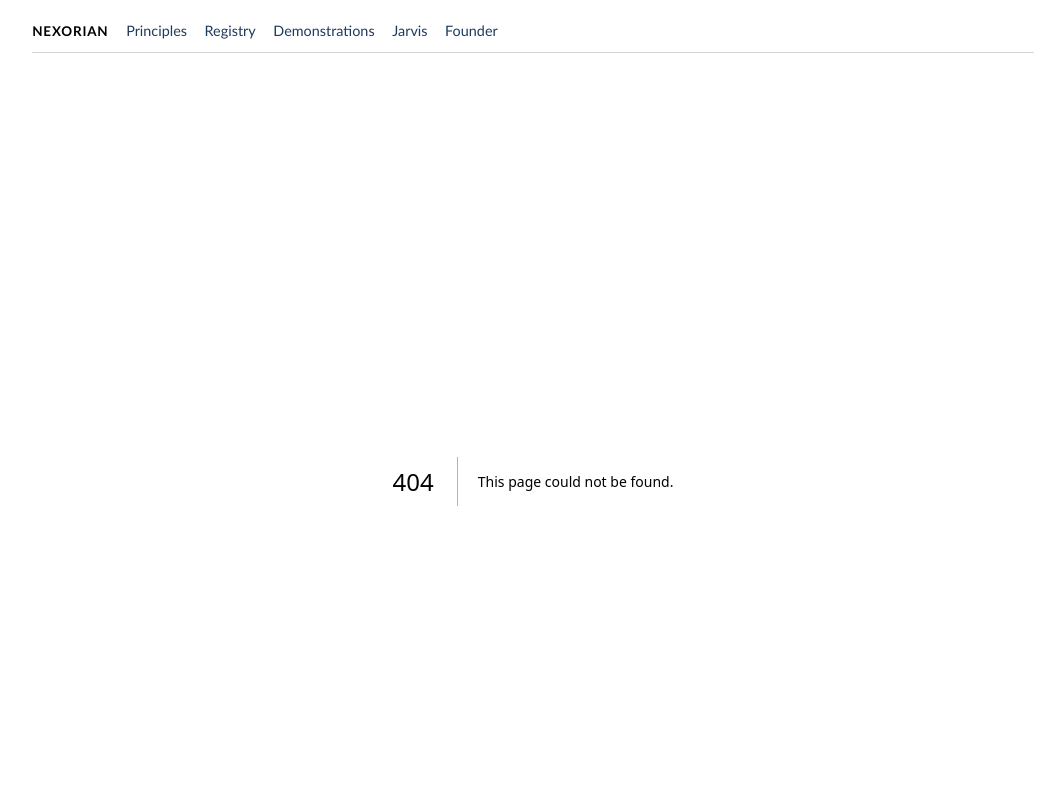
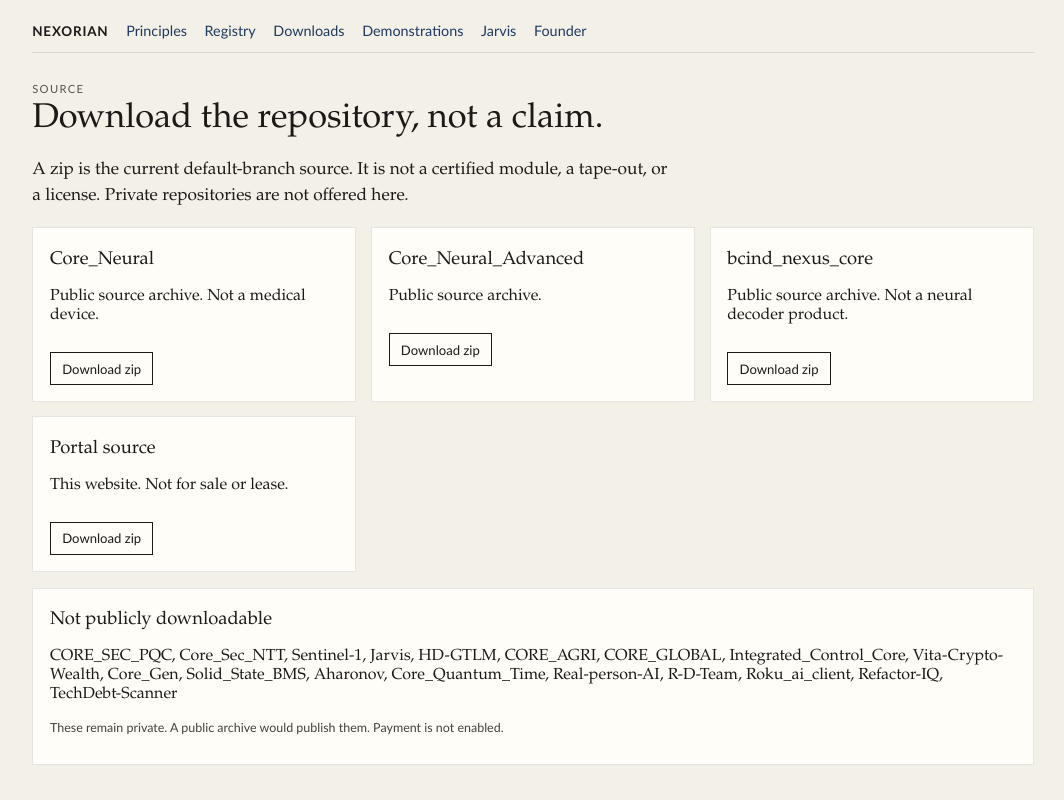
Before and after one commit to DMerritt-Nexorian/Nexorian_Global_Engineering_Corp, a Next.js app: page /downloads in a window 1280 px wide. Before the commit this address had no page. Shown: the top 800 px of the page, without its empty margins (107-1171 px from the left). Built offline with nearby package versions, Linux system fonts and the light colour scheme.

Commit message:
Add public source downloads and list private repositories as unavailable.
The page links default-branch archives for public repositories only. It does not sell the portal or publish private code.

```diff
--- /dev/null
+++ b/src/app/downloads/page.tsx
@@ -0,0 +1,33 @@
+
+const PUBLIC_SOURCES = [
+  { name: "Core_Neural", href: "https://github.com/DMerritt-Nexorian/Core_Neural/archive/refs/heads/main.zip", note: "Public source archive. Not a medical device." },
+  { name: "Core_Neural_Advanced", href: "https://github.com/DMerritt-Nexorian/Core_Neural_Advanced/archive/refs/heads/main.zip", note: "Public source archive." },
+  { name: "bcind_nexus_core", href: "https://github.com/DMerritt-Nexorian/bcind_nexus_core/archive/refs/heads/main.zip", note: "Public source archive. Not a neural decoder product." },
+  { name: "Portal source", href: "https://github.com/DMerritt-Nexorian/Nexorian_Global_Engineering_Corp/archive/refs/heads/main.zip", note: "This website. Not for sale or lease." }
+];
+
+const PRIVATE_REPOS = ["CORE_SEC_PQC", "Core_Sec_NTT", "Sentinel-1", "Jarvis", "HD-GTLM", "CORE_AGRI", "CORE_GLOBAL", "Integrated_Control_Core", "Vita-Crypto-Wealth", "Core_Gen", "Solid_State_BMS", "Aharonov", "Core_Quantum_Time", "Real-person-AI", "R-D-Team", "Roku_ai_client", "Refactor-IQ", "TechDebt-Scanner"];
+
+export default function DownloadsPage() {
+  return (
+    <main>
+      <p className="kicker">Source</p>
+      <h1>Download the repository, not a claim.</h1>
+      <p className="lede">A zip is the current default-branch source. It is not a certified module, a tape-out, or a license. Private repositories are not offered here.</p>
+      <div className="grid">
+        {PUBLIC_SOURCES.map((item) => (
+          <article className="card" key={item.name}>
+            <h2>{item.name}</h2>
+            <p>{item.note}</p>
+            <a className="btn" href={item.href}>Download zip</a>
+          </article>
+        ))}
+      </div>
+      <section className="card" style={{ marginTop: "1rem" }}>
+        <h2>Not publicly downloadable</h2>
+        <p>{PRIVATE_REPOS.join(", ")}</p>
+        <p className="meta">These remain private. A public archive would publish them. Payment is not enabled.</p>
+      </section>
+    </main>
+  );
+}
--- a/src/components/SiteShell.tsx
+++ b/src/components/SiteShell.tsx
@@ -9,6 +9,7 @@ export default function SiteShell({ children }: { children: React.ReactNode }) {
         <strong>NEXORIAN</strong>
         <Link href="/">Principles</Link>
         <Link href="/products">Registry</Link>
+        <Link href="/downloads">Downloads</Link>
         <Link href="/demonstrations">Demonstrations</Link>
         <Link href="/jarvis">Jarvis</Link>
         <Link href="/founder">Founder</Link>
```
